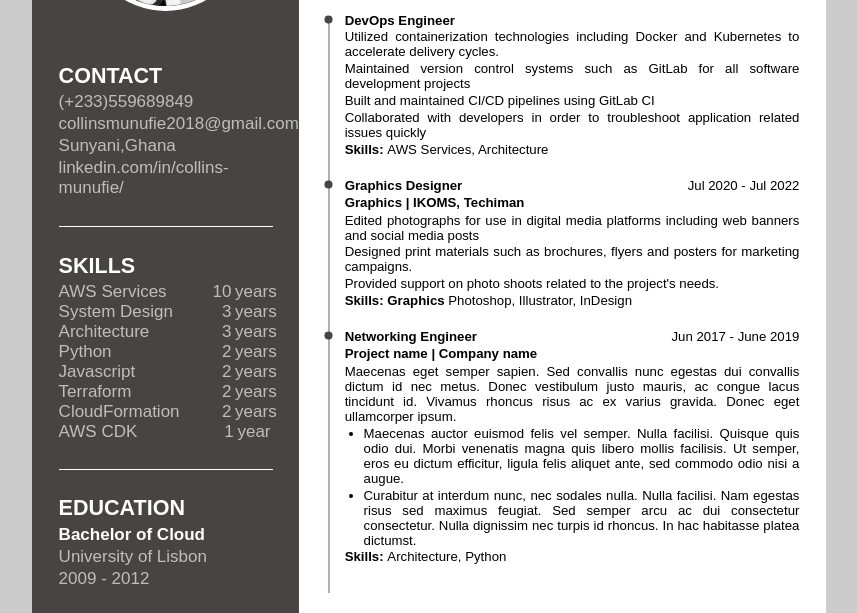
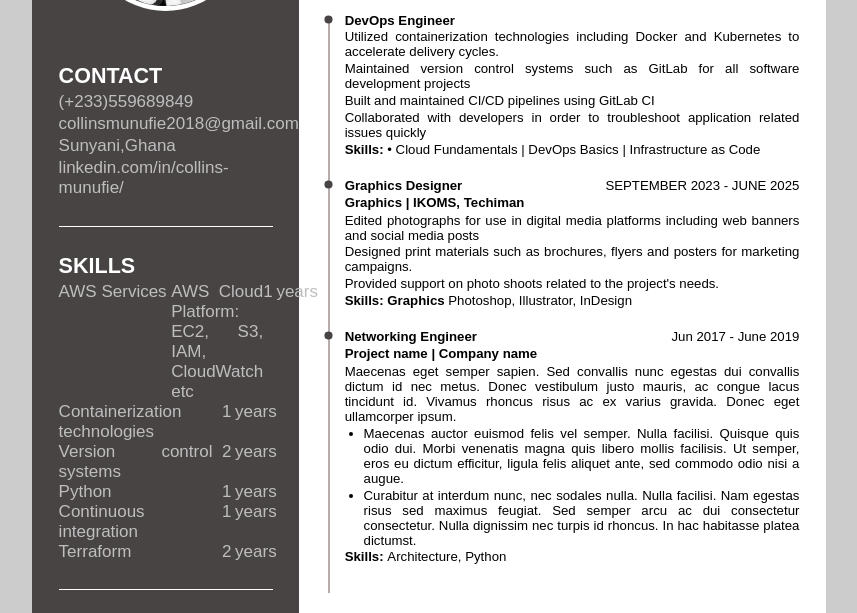
Before and after one commit to Collins-Munufie/Collins-CV, a plain HTML site: page index.html in a window 1280 px wide. Shown: the part 177-790 px from the top of the page, without its empty margins (211-1068 px from the left). Drawn offline with Linux system fonts and the light colour scheme.

Commit message:
modified

```diff
--- a/index.html
+++ b/index.html
@@ -47,27 +47,28 @@
                   <span>AWS Services</span>
                 </div>
                 <div class="yearsOfExperience">
-                  <span class="alignright">10</span>
+                  <span>AWS Cloud Platform: EC2, S3, IAM, CloudWatch etc </span>
+                  <span class="alignright">1</span>
                   <span class="alignleft">years</span>
                 </div>
               </div>
 
               <div class="skill">
                 <div>
-                  <span>System Design</span>
+                  <span>Containerization technologies</span>
                 </div>
                 <div class="yearsOfExperience">
-                  <span class="alignright">3</span>
+                  <span class="alignright">1</span>
                   <span class="alignleft">years</span>
                 </div>
               </div>
 
               <div class="skill">
                 <div>
-                  <span>Architecture</span>
+                  <span>Version control systems</span>
                 </div>
                 <div class="yearsOfExperience">
-                  <span class="alignright">3</span>
+                  <span class="alignright">2</span>
                   <span class="alignleft">years</span>
                 </div>
               </div>
@@ -77,17 +78,17 @@
                   <span>Python</span>
                 </div>
                 <div class="yearsOfExperience">
-                  <span class="alignright">2</span>
+                  <span class="alignright">1</span>
                   <span class="alignleft">years</span>
                 </div>
               </div>
 
               <div class="skill">
                 <div>
-                  <span>Javascript</span>
+                  <span>Continuous integration </span>
                 </div>
                 <div class="yearsOfExperience">
-                  <span class="alignright">2</span>
+                  <span class="alignright">1</span>
                   <span class="alignleft">years</span>
                 </div>
               </div>
@@ -102,7 +103,7 @@
                 </div>
               </div>
 
-              <div class="skill">
+              <!-- <div class="skill">
                 <div>
                   <span>CloudFormation</span>
                 </div>
@@ -110,9 +111,9 @@
                   <span class="alignright">2</span>
                   <span class="alignleft">years</span>
                 </div>
-              </div>
+              </div> -->
 
-              <div class="skill">
+              <!-- <div class="skill">
                 <div>
                   <span>AWS CDK</span>
                 </div>
@@ -120,7 +121,7 @@
                     <span class="alignright">1</span>
                     <span class="alignleft">year</span>
                 </div>
-              </div>
+              </div> -->
 
             </div>
           </div>
@@ -130,13 +131,13 @@
             </h2>
             <div class="smallText">
               <p class="bolded white">
-                Bachelor of Cloud
+                Bachelor of INFORMATION TECHNOLOGY
               </p>
               <p>
-                University of Lisbon
+                University of ENERGY AND NATURAL RESOURCES
               </p>
               <p>
-                2009 - 2012
+                2022 - 2026
               </p>
             </div>
           </div>
@@ -180,7 +181,7 @@
 
 
                 <p>
-                  <span class="bolded">Skills: </span>AWS Services, Architecture
+                  <span class="bolded">Skills: </span>•	Cloud Fundamentals | DevOps Basics | Infrastructure as Code
                 </p>
               </div>
             </li>
@@ -192,7 +193,7 @@
                   Graphics Designer
                 </span>
                 <span>
-                  Jul 2020 - Jul 2022
+                  SEPTEMBER 2023 - JUNE 2025
                 </span>
               </div>
               <div class="projectName bolded">
```
